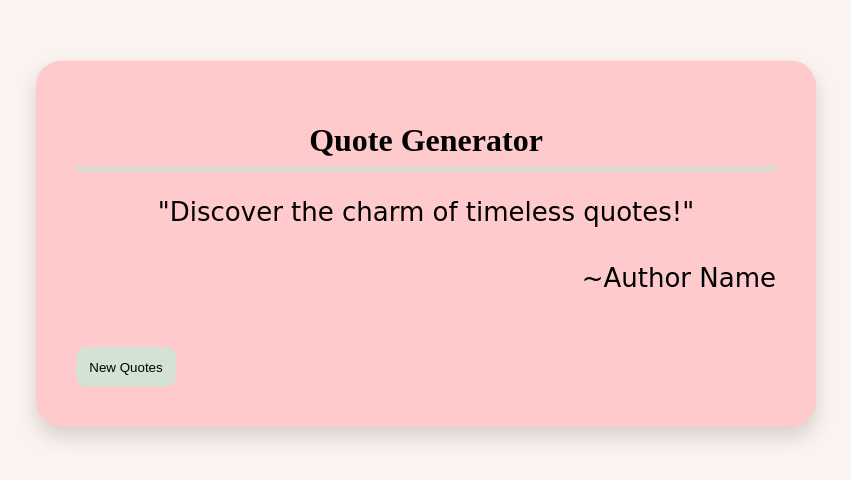
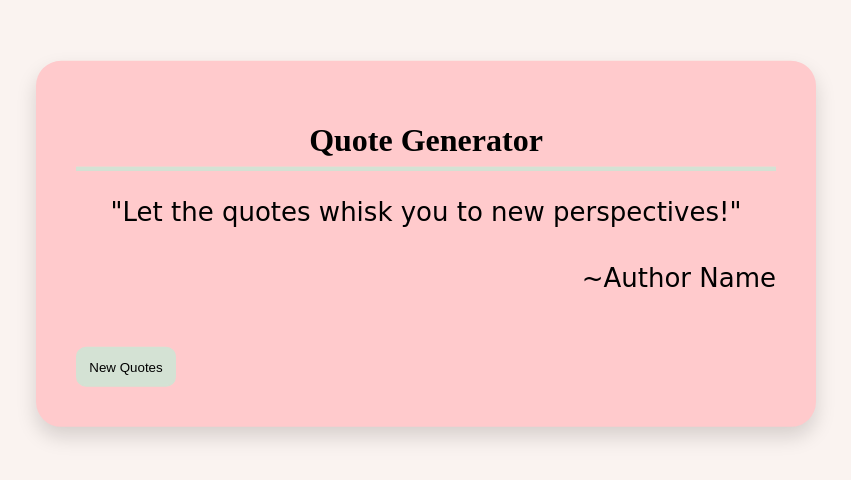
Before and after one commit to PRACHI0088/Quote_Generator, a plain HTML site: page index.html in a window 1280 px wide. Shown: the part 156-636 px from the top of the page, without its empty margins (214-1065 px from the left). Drawn offline with Linux system fonts and the light colour scheme; no server answers; a web font is replaced by a local one.

Commit message:
Update index.html

```diff
--- a/index.html
+++ b/index.html
@@ -29,7 +29,7 @@ crossorigin="anonymous" referrerpolicy="no-referrer" />
         </div>
     <div class="qdisplay">
         <!-- Quotes will be displayed here -->
-        <p id="quote">Discover the charm of timeless quotes!</p>
+        <p id="quote">Let the quotes whisk you to new perspectives!</p>
         <span id="author">Author Name</span>
     </div>
     <button class="button" onclick="getquote(api_url); "> New Quotes</button>  <!--STYLE ITTTT-->
```
